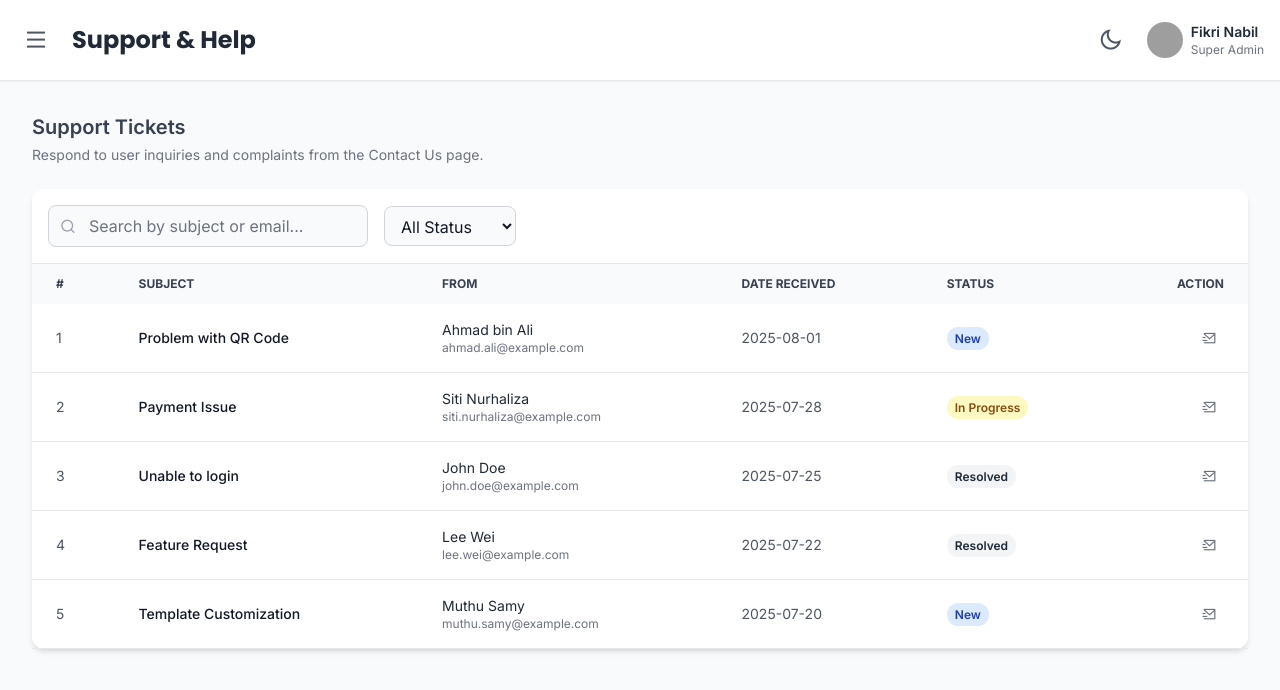
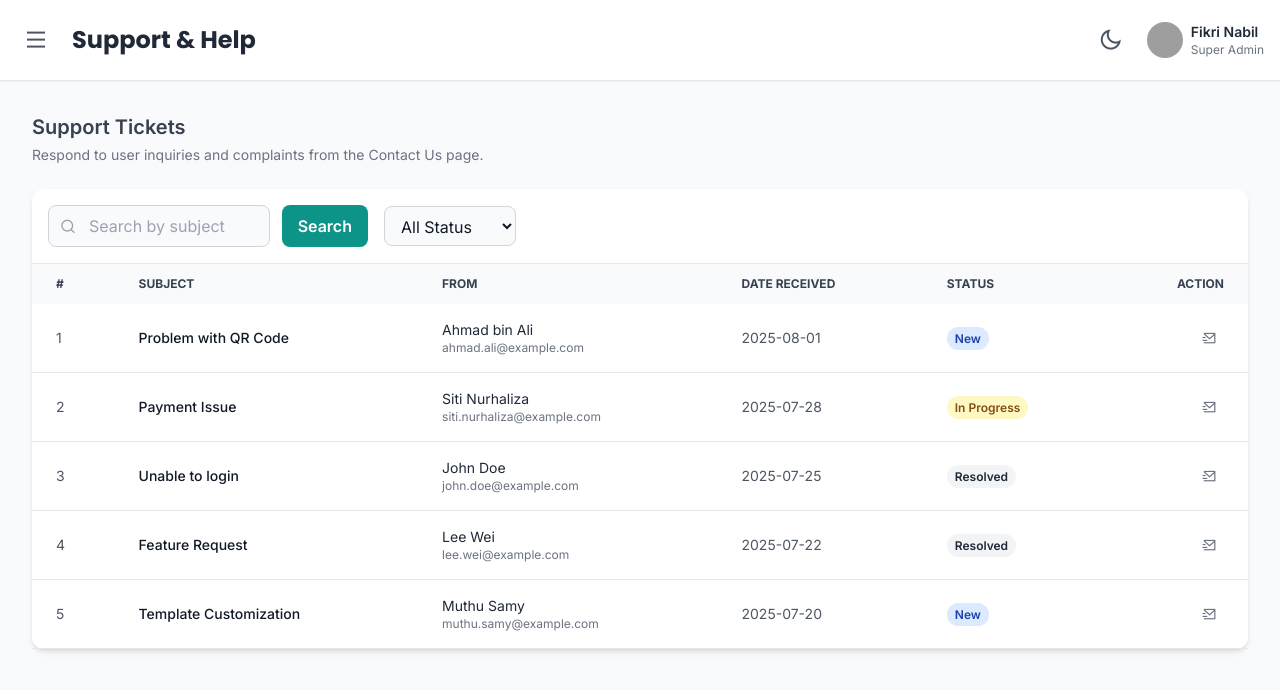
Before and after one commit to webappstudio-my/mysertifico, a React (Vite) app: page /bo/admin/support-help in a window 1280 px wide. Shown: the top 690 px of the page. Built offline with nearby package versions, Linux system fonts and the light colour scheme; grey boxes are pictures that could not be loaded.

Commit message:
removed active searchTerm due to conflicts

```diff
--- a/src/components/bo/BoSearchInput.jsx
+++ b/src/components/bo/BoSearchInput.jsx
@@ -18,8 +18,8 @@ const BoSearchInput = ({
 
   return (
     <div className={`flex flex-col gap-3 ${className}`}>
-      <div className="flex flex-col sm:flex-row gap-3 w-full">
-        <div className="relative flex-1 max-w-md">
+      <div className="flex flex-col sm:flex-row gap-3">
+        <div className="relative min-w-20">
           <i className="ri-search-line absolute left-3 top-1/2 -translate-y-1/2 text-gray-400"></i>
           <input
             type="text"
@@ -49,12 +49,8 @@ const BoSearchInput = ({
             <span>Search</span>
           </button>
         </div>
+
       </div>
-      {activeSearchTerm && (
-        <div className="text-sm text-gray-600 dark:text-gray-400">
-          Showing results for: <span className="font-semibold text-gray-800 dark:text-gray-200">"{activeSearchTerm}"</span>
-        </div>
-      )}
     </div>
   );
 };
--- a/src/pages/bo/BoSupportHelp.jsx
+++ b/src/pages/bo/BoSupportHelp.jsx
@@ -57,6 +57,7 @@ const BoSupportHelp = () => {
 
     const [filteredData, setFilteredData] = useState([...ticketData]);
     const [searchTerm, setSearchTerm] = useState('');
+    const [searchInput, setSearchInput] = useState('');
     const [statusFilter, setStatusFilter] = useState('all');
 
     // Pagination
@@ -80,6 +81,17 @@ const BoSupportHelp = () => {
         'Resolved': 'bg-gray-100 text-gray-800 dark:bg-gray-700 dark:text-gray-300'
     };
 
+    //For BoSearchInput variables
+    const handleSearchSubmit = () => {
+    setSearchTerm(searchInput);
+    setCurrentPage(1); // Reset to first page when searching
+  };
+
+  const handleClearSearch = () => {
+    setSearchInput('');
+    setSearchTerm('');
+    setCurrentPage(1);
+  };
     // Apply filters
     useEffect(() => {
         let filtered = ticketData;
@@ -201,6 +213,17 @@ const BoSupportHelp = () => {
                         <div className="bg-white dark:bg-gray-800 rounded-xl shadow-md">
                             {/* Toolbar: Search & Filter */}
                             <div className="p-4 border-b border-gray-200 dark:border-gray-700 flex flex-col md:flex-row items-center gap-4">
+                                <BoSearchInput
+                                    value={searchInput}
+                                    onChange={setSearchInput}
+                                    onSearch={handleSearchSubmit}
+                                    onClear={handleClearSearch}
+                                    placeholder="Search by subject or email..."
+                                    activeSearchTerm={searchTerm}
+                                    className="w-full md:w-80"
+                                />
+
+                                {/*
                                 <div className="relative w-full md:w-80">
                                     <i className="ri-search-line absolute left-3 top-1/2 -translate-y-1/2 text-gray-400"></i>
                                     <input
@@ -211,6 +234,7 @@ const BoSupportHelp = () => {
                                         className="w-full pl-10 pr-4 py-2 border border-gray-300 dark:border-gray-600 rounded-lg bg-gray-50 dark:bg-gray-700 text-gray-900 dark:text-gray-100 placeholder-gray-500 dark:placeholder-gray-400 focus:outline-none focus:ring-2 focus:ring-teal-600"
                                     />
                                 </div>
+                                */}
                                 <select
                                     value={statusFilter}
                                     onChange={(e) => setStatusFilter(e.target.value)}
```
